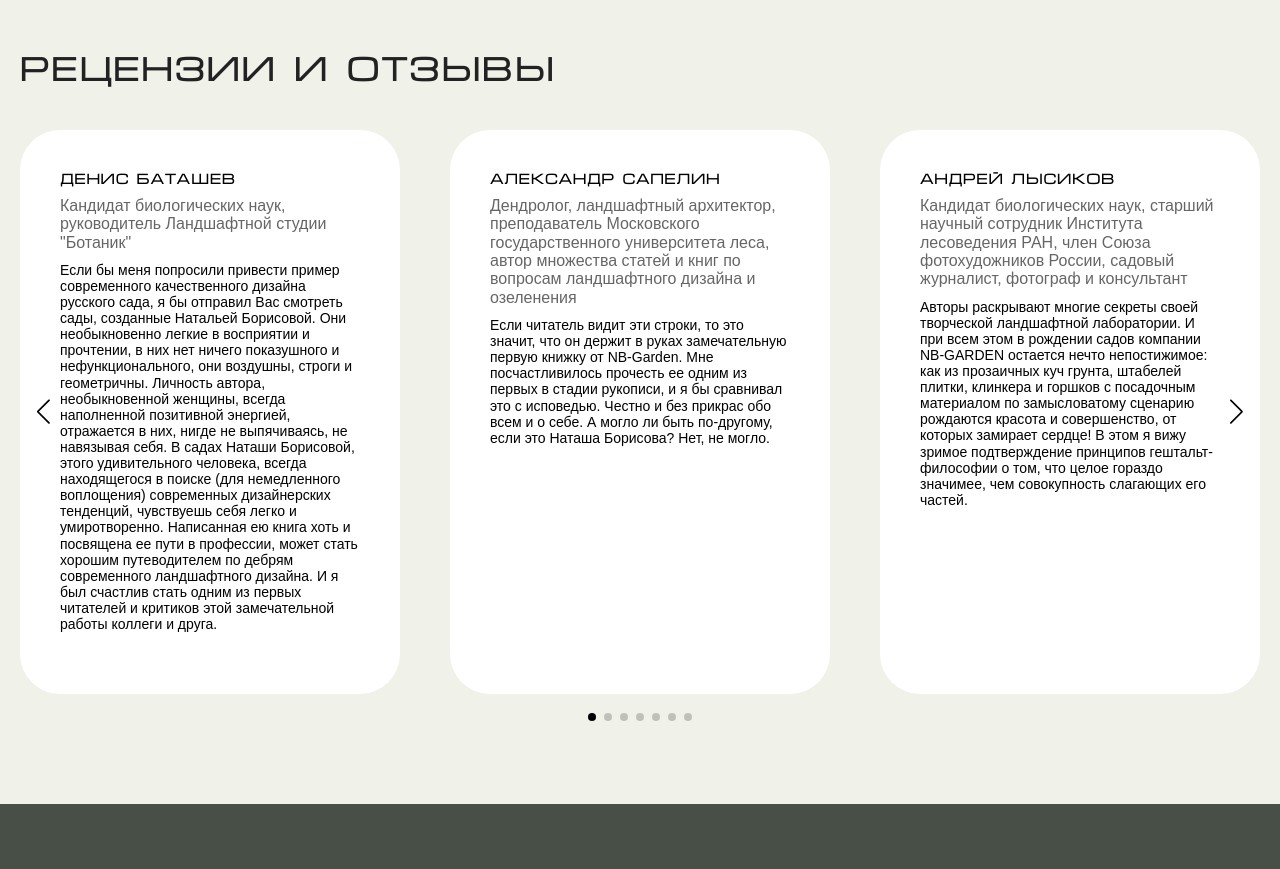
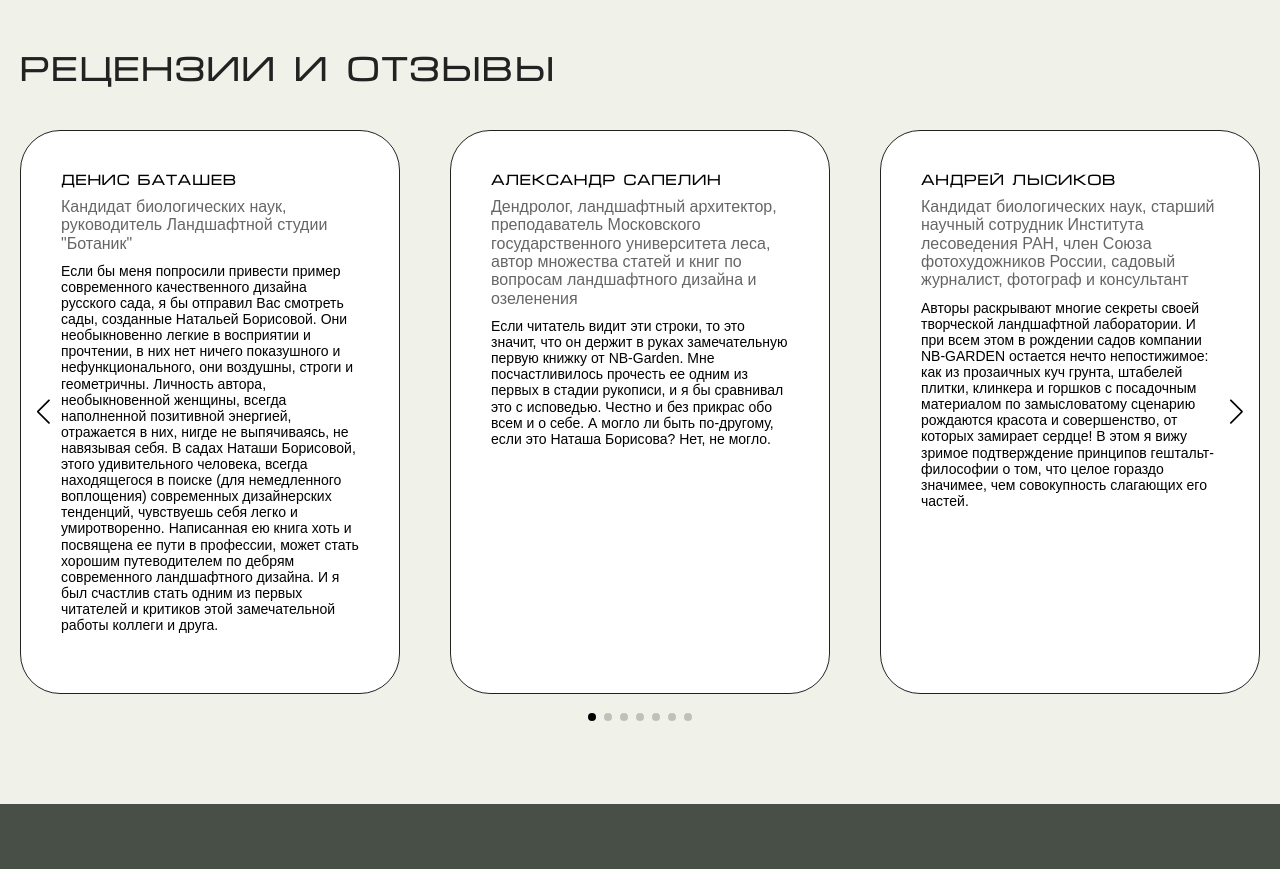
Before and after one commit to ilyamukhamedov/landing_part1, a React (Vite) app: page / in a window 1280 px wide. Shown: the part 2960-3829 px from the top of the page. Built offline with nearby package versions, Linux system fonts and the light colour scheme.

Commit message:
add reviews border

```diff
--- a/src/components/Reviews/Reviews.css
+++ b/src/components/Reviews/Reviews.css
@@ -48,6 +48,7 @@
   background-color: #fff;
   padding: 40px;
   border-radius: 40px;
+  border: 1px solid #222;
   display: flex;
   flex-direction: column;
   gap: 10px;
```
